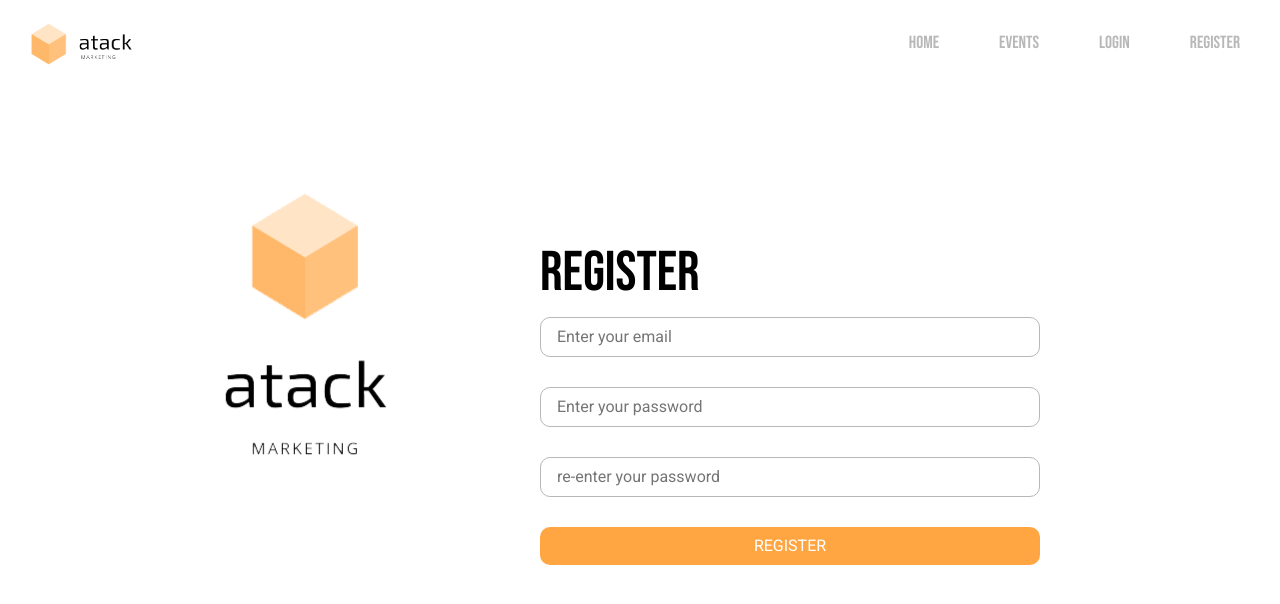
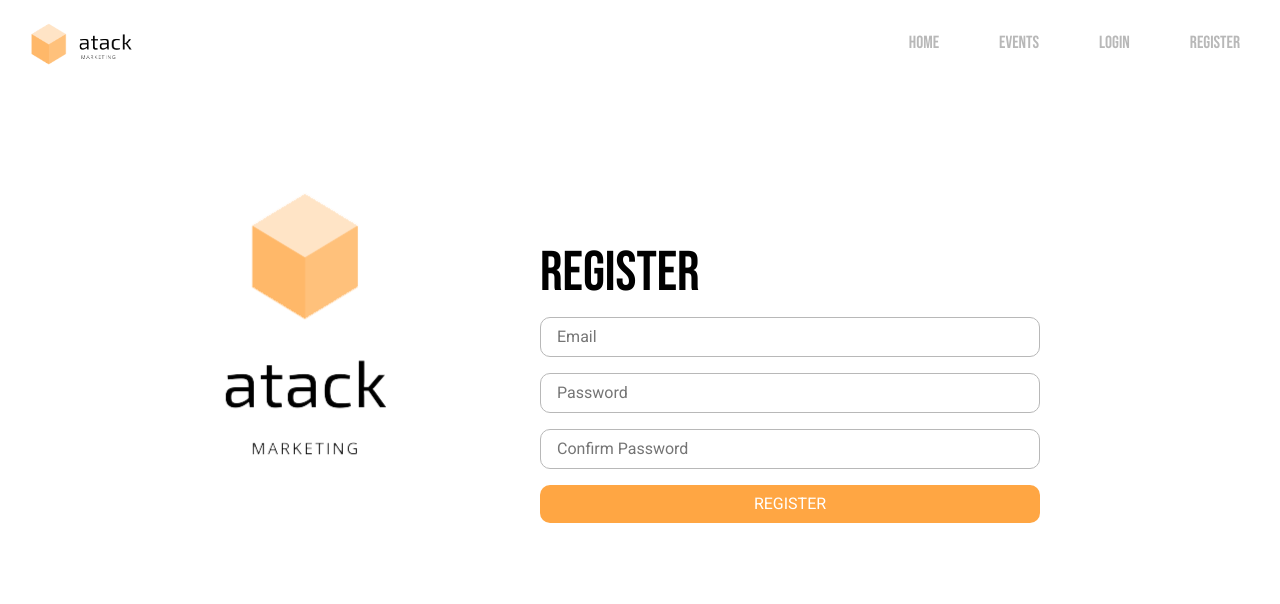
Before and after one commit to albertkozak/MarketingWeb, a React (Create React App) app in the folder atack-marketing/: page /Register in a window 1280 px wide. Shown: the top 604 px of the page. Built offline with nearby package versions, Linux system fonts and the light colour scheme; a web font is replaced by a local one.

Commit message:
Updated placeholders + input error messages

```diff
--- a/atack-marketing/src/screens/authentication/Login.js
+++ b/atack-marketing/src/screens/authentication/Login.js
@@ -1,5 +1,4 @@
 import React, { Component } from 'react';
-import { Container } from 'react-bootstrap';
 import { Formik } from 'formik';
 import * as Yup from 'yup';
 import firebase from '../../firebase';
@@ -21,7 +20,7 @@ const Login = () => {
 						.then(() => {
 							if (firebase.auth().currentUser.emailVerified === false) {
 								reject(
-									'please verify your email address from the verification email sent to your inbox'
+									'Please verify email address.'
 								);
 							}
 							firebase
@@ -80,10 +79,10 @@ const Login = () => {
 						//	}, 1000);
 					}}
 					validationSchema={Yup.object().shape({
-						email: Yup.string().email().required('Required'),
+						email: Yup.string().email().required('Password Required.'),
 						password: Yup.string()
-							.required('No password provided.')
-							.min(6, 'Password is too short - should be 6 chars minimum.')
+							.required('Enter Password.')
+							.min(6, 'Minimum of 6 characters required.')
 							.matches(/(?=.*[0-9])/, 'Password must contain a number.')
 					})}
 				>
@@ -96,7 +95,7 @@ const Login = () => {
 								<input
 									name="email"
 									type="text"
-									placeholder="Enter your email"
+									placeholder="Email"
 									value={values.email}
 									onChange={handleChange}
 									onBlur={handleBlur}
@@ -108,7 +107,7 @@ const Login = () => {
 								<input
 									name="password"
 									type="password"
-									placeholder="Enter your password"
+									placeholder="Password"
 									value={values.password}
 									onChange={handleChange}
 									onBlur={handleBlur}
--- a/atack-marketing/src/screens/authentication/Register.js
+++ b/atack-marketing/src/screens/authentication/Register.js
@@ -19,7 +19,7 @@ const Register = () => {
 						.createUserWithEmailAndPassword(values.email, values.password)
 						.then((response) => {
 							console.log(response);
-							alert(' - ' + response.user.email + ' Please check verification email');
+							alert(' - ' + response.user.email + 'Please verify email address.');
 
 							firebase.auth().currentUser.sendEmailVerification();
 
@@ -70,12 +70,12 @@ const Register = () => {
 					validationSchema={Yup.object().shape({
 						email: Yup.string().email().required('Required'),
 						password: Yup.string()
-							.required('No password provided.')
-							.min(6, 'Password is too short - should be 6 chars minimum.')
+							.required('Enter password.')
+							.min(6, 'Minimum of 6 characters required.')
 							.matches(/(?=.*[0-9])/, 'Password must contain a number.'),
 						confirmPassword: Yup.string()
-							.oneOf([ Yup.ref('password') ], 'Confirm Password must matched Password')
-							.required('Confirm Password is required')
+							.oneOf([ Yup.ref('password') ], 'Passwords do not match.')
+							.required('Confirm password.')
 					})}
 				>
 					{(props) => {
@@ -87,7 +87,7 @@ const Register = () => {
 								<input
 									name="email"
 									type="text"
-									placeholder="Enter your email"
+									placeholder="Email"
 									value={values.email}
 									onChange={handleChange}
 									onBlur={handleBlur}
@@ -99,7 +99,7 @@ const Register = () => {
 								<input
 									name="password"
 									type="password"
-									placeholder="Enter your password"
+									placeholder="Password"
 									value={values.password}
 									onChange={handleChange('password')}
 									onBlur={handleBlur('password')}
@@ -111,7 +111,7 @@ const Register = () => {
 								<input
 									name="password"
 									type="password"
-									placeholder="re-enter your password"
+									placeholder="Confirm Password"
 									value={values.confirmPassword}
 									onChange={handleChange('confirmPassword')}
 									onBlur={handleBlur('confirmPassword')}
--- a/atack-marketing/src/styles/components/_Authentication.scss
+++ b/atack-marketing/src/styles/components/_Authentication.scss
@@ -48,7 +48,7 @@
 
   input {
     padding-left: 1rem;
-    margin-bottom: 30px;
+    margin-bottom: 1rem;
 	}
 
   button {
@@ -90,6 +90,7 @@
       margin-right: auto;
       display: block;
 		}
+
     .auth-wrapper {
       position: relative;
       transform: translateX(0);
@@ -99,9 +100,11 @@
   @media(max-width: 590px) {
     margin-top: 3rem;
 		width: 400px;
+
     img {
       max-width: 200px;
 		}
+
     h1 {
       font-size: 2.6rem;
       margin: 2rem 0;
@@ -110,29 +113,36 @@
 
   @media(max-width: 470px) {
 		width: 300px;
+
     img {
       max-width: 150px;
 		}
+
     h1 {
       font-size: 2.5em;
       margin-bottom: 0px;
 		}
+
     input, button {
       border-radius: 15px;
       font-size: 1em;
       padding: 10px;
 		}
+
     input {
       padding-left: 30px;
       margin-bottom: 20px;
 		}
+
     button {
       font-size: 1.1em;
       margin-bottom: 15px;
 		}
+
     p {
       font-size: 1em;
 		}
+
     .auth__error {
       height: 24px;
       padding-bottom: 5px;
```
Lines whose indentation alone changed are shown as unchanged.
